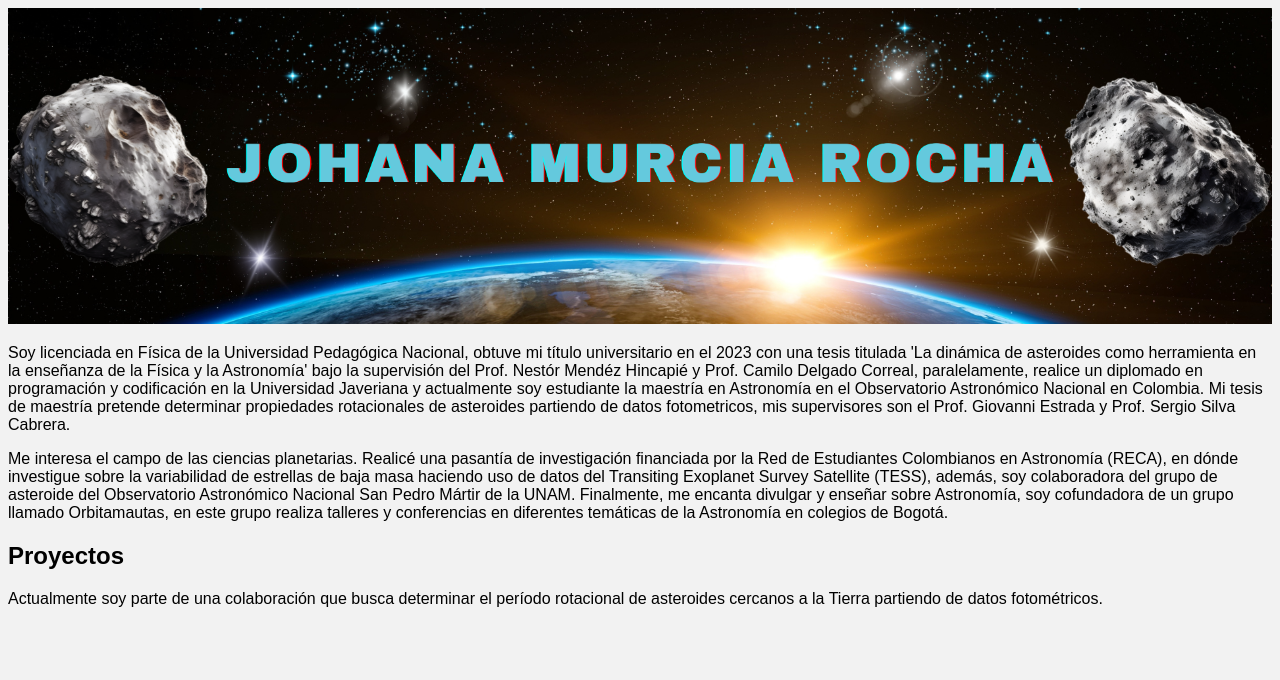
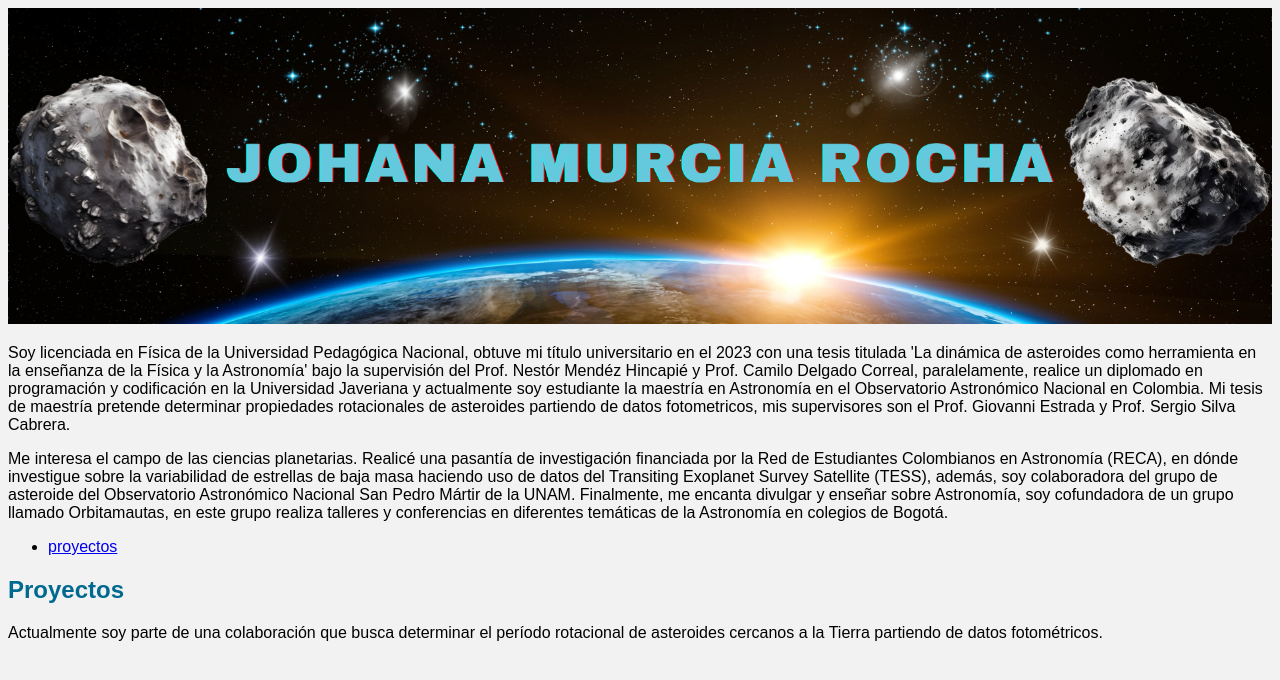
Before and after one commit to JohaMR/Johana_Murcia_Rocha, a plain HTML site: page index.html in a window 1280 px wide. Drawn offline with Linux system fonts and the light colour scheme.

Commit message:
Update index.html

```diff
--- a/index.html
+++ b/index.html
@@ -21,8 +21,15 @@
     colaboradora del grupo de asteroide del Observatorio Astronómico Nacional San Pedro Mártir de la UNAM. Finalmente, me encanta divulgar y enseñar sobre Astronomía,
     soy cofundadora de un grupo llamado Orbitamautas, en este grupo realiza talleres y conferencias en diferentes temáticas de la Astronomía en colegios de Bogotá.
 
+    <div class="sidebar">
+        <ul>
+            <li><a href="#section1">proyectos</a></li>
+
+        </ul>
+    </div>
+    <div class="main-content">
     <section>
-        <h2>Proyectos</h2>
+        <h1>Proyectos</h1>
         <p>Actualmente soy parte de una colaboración que busca determinar el período rotacional de asteroides cercanos a la Tierra partiendo de datos fotométricos.</p>
     </section>
 </body>
```
